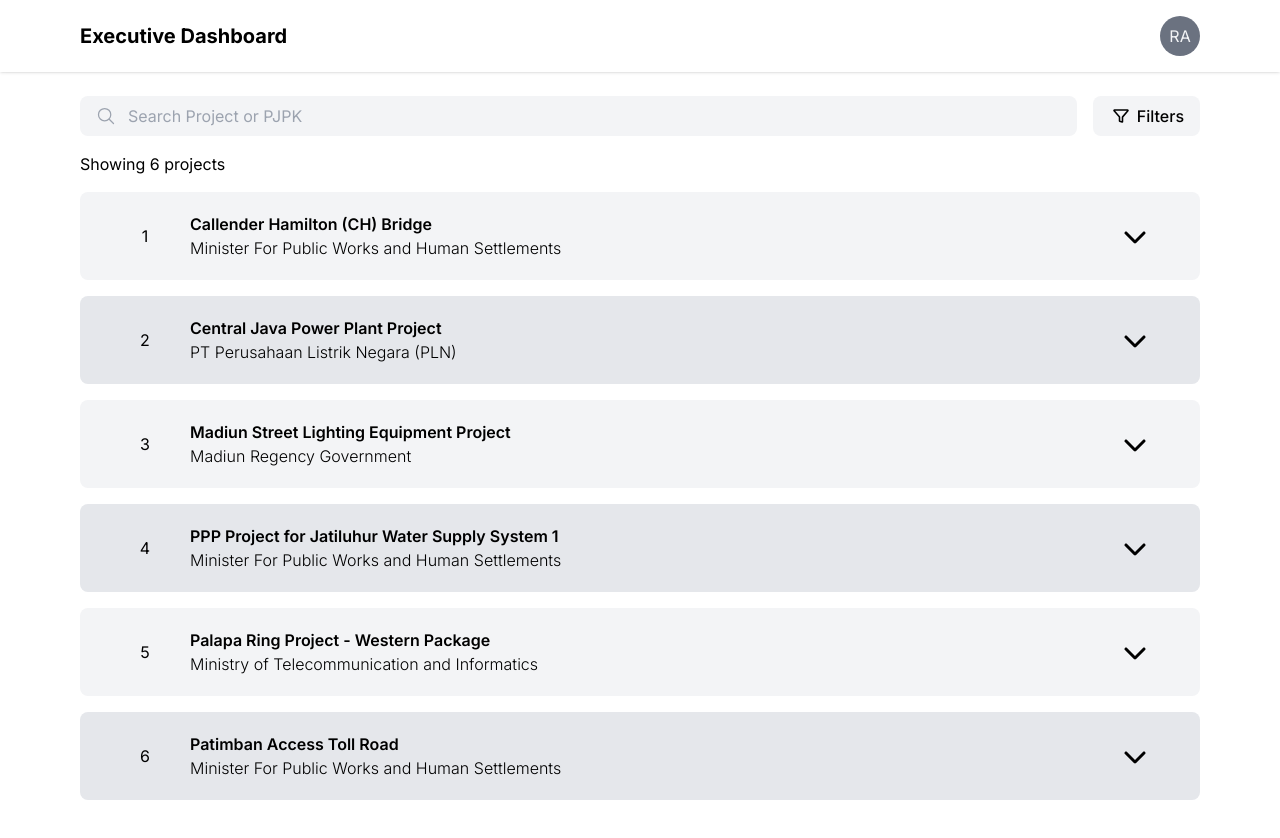
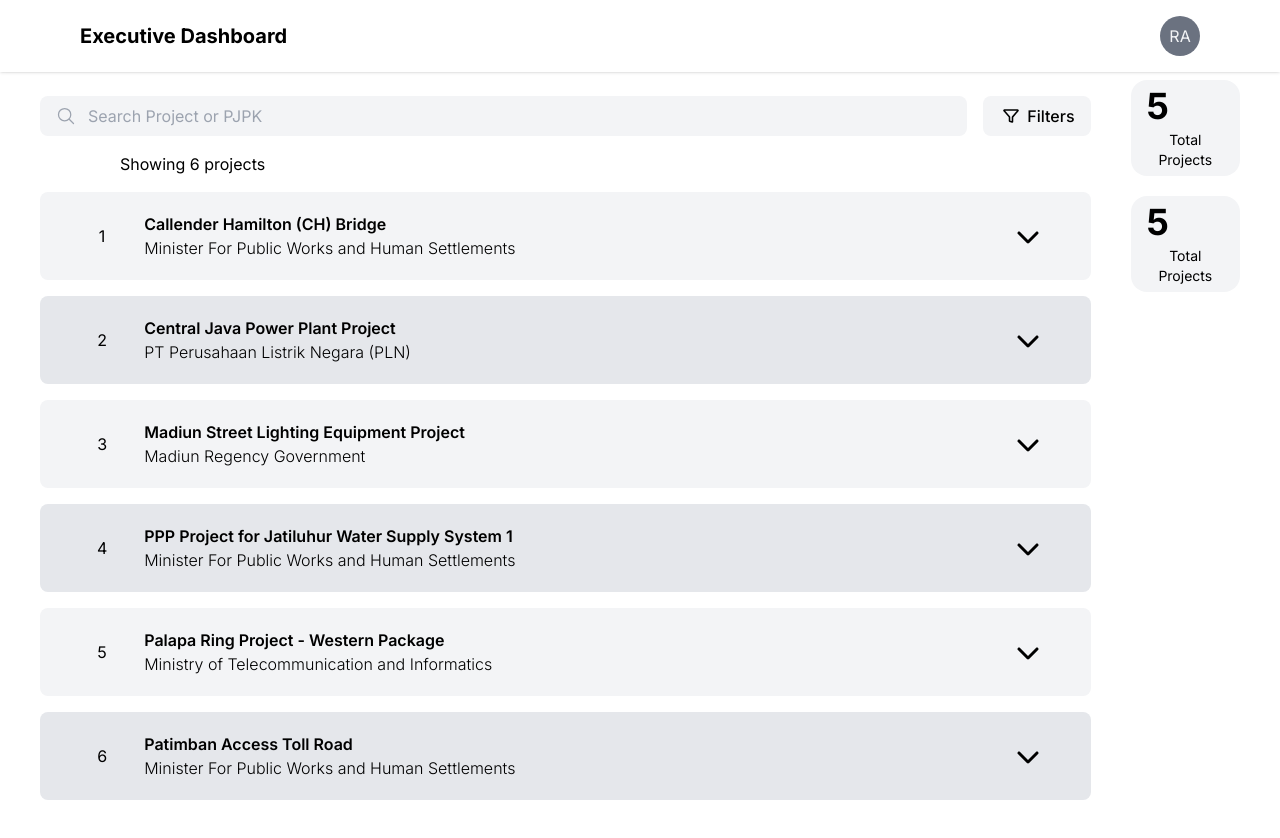
Before and after one commit to Rafyakbar02/project-database, a Next.js app: page /projects in a window 1280 px wide. Shown: the top 838 px of the page. Built offline with nearby package versions, Linux system fonts and the light colour scheme.

Commit message:
Added space for infocards in the projects page

```diff
--- a/app/projects/page.jsx
+++ b/app/projects/page.jsx
@@ -6,7 +6,7 @@ import Panel from "@/components/Panel";
 import NotFound from "@/components/NotFound";
 import React, { useState } from "react";
 import { projects, product, sector, phase, pjkp, priority } from "@/constants";
-import Offcanvas from "@/components/Offcanvas";
+import InfoCard from "../../components/InfoCard";
 
 const categories = [product, sector, priority, phase, pjkp];
 
@@ -85,8 +85,8 @@ function Details() {
     };
 
     return (
-        <div>
-            <div className="flex flex-col gap-4 my-4 mb-20">
+        <div className="flex flex-row">
+            <div className="flex flex-col gap-4 mx-6 md:mx-10 lg:me-0 my-4 mb-20 w-full">
                 <Panel
                     query={query}
                     handleClear={handleClear}
@@ -119,6 +119,10 @@ function Details() {
                     <NotFound query={query} />
                 ) : null}
             </div>
+            <div className={"hidden lg:flex flex-col items-center w-1/6 gap-5 px-10"}>
+                <InfoCard number={5} type={"Total Projects"} />
+                <InfoCard number={5} type={"Total Projects"} />
+            </div>
             <Modal
                 title="Filters"
                 checkList={checkList}
--- a/components/Accordion.jsx
+++ b/components/Accordion.jsx
@@ -33,7 +33,7 @@ const Accordion = ({
     };
 
     return (
-        <div className={"mx-4 md:mx-20 z-10"} key={id}>
+        <div className={"z-10"} key={id}>
             <div
                 className={
                     "rounded-lg grid grid-cols-12 p-5 cursor-pointer z-10 " +
--- a/components/Panel.jsx
+++ b/components/Panel.jsx
@@ -8,7 +8,7 @@ const Panel = ({
   numOfFilters,
 }) => {
   return (
-    <div className="flex mb-0 md:mx-20 mx-4 gap-4">
+    <div className="flex gap-4">
       <div className="absolute my-2.5 mx-4">
         {query === "" ? (
           <svg
```
